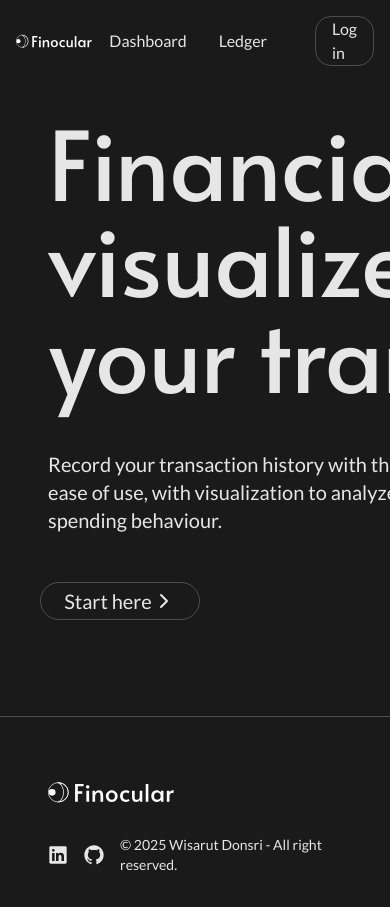
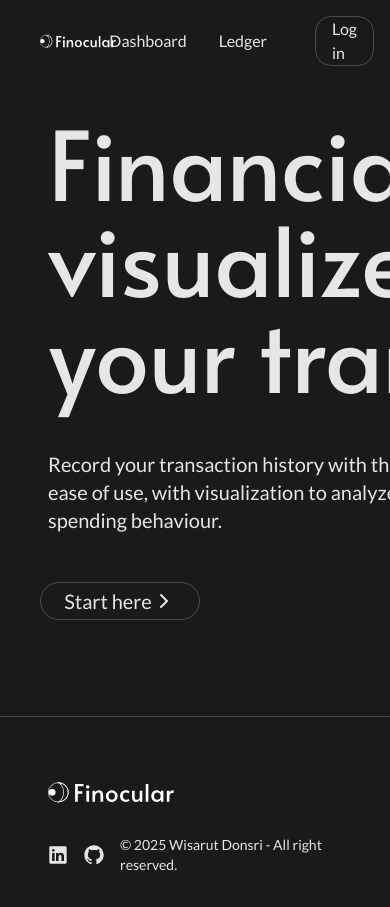
Before and after one commit to dwisarut/finocular, a React (Vite) app: page / in a window 390 px wide. Built offline with nearby package versions, Linux system fonts and the light colour scheme.

Commit message:
feat: add responsive layout to logo

```diff
--- a/src/components/Navbar.tsx
+++ b/src/components/Navbar.tsx
@@ -16,7 +16,10 @@ const Navbar = () => {
     <>
       <div className="flex container bg-background m-4 justify-between">
         <a className="flex self-center" href="/">
-          <img src="/finocular_dark.svg" className="flex self-center w-36" />
+          <img
+            src="/finocular_dark.svg"
+            className="flex self-center ml-6 w-24 md:ml-0 md:w-36 h-auto"
+          />
         </a>
         <div className="flex self-center">
           {navItems.map((item) => {
```
